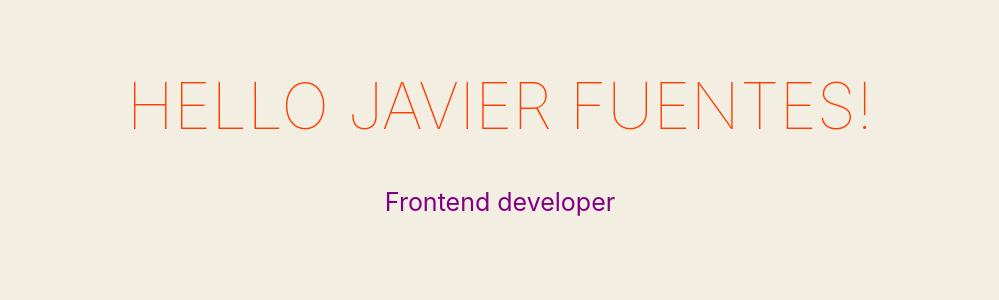
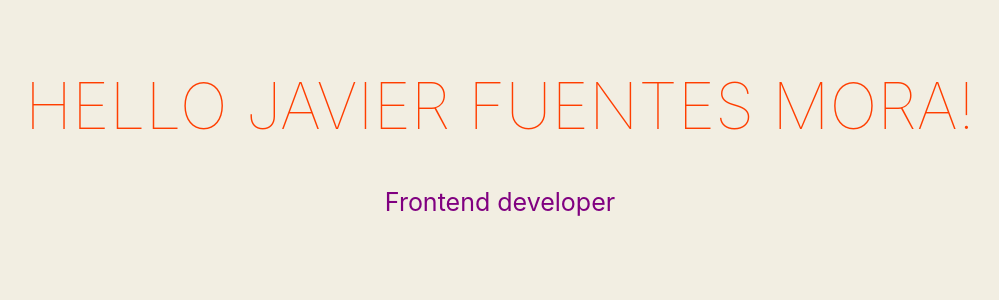
Before and after one commit to javierfuentesm/Svelte, a Svelte app: page / in a window 1280 px wide. Shown: the top 300 px of the page, without its empty margins (140-1139 px from the left). Built offline with nearby package versions, Linux system fonts and the light colour scheme.

Commit message:
Estilos globales

```diff
--- a/src/main.js
+++ b/src/main.js
@@ -4,7 +4,7 @@ const app = new App({
 	target: document.body,
 	props: {
 		name: 'Javier',
-		lastName: 'Fuentes'
+		lastName: 'Fuentes Mora'
 	}
 });
 
```
